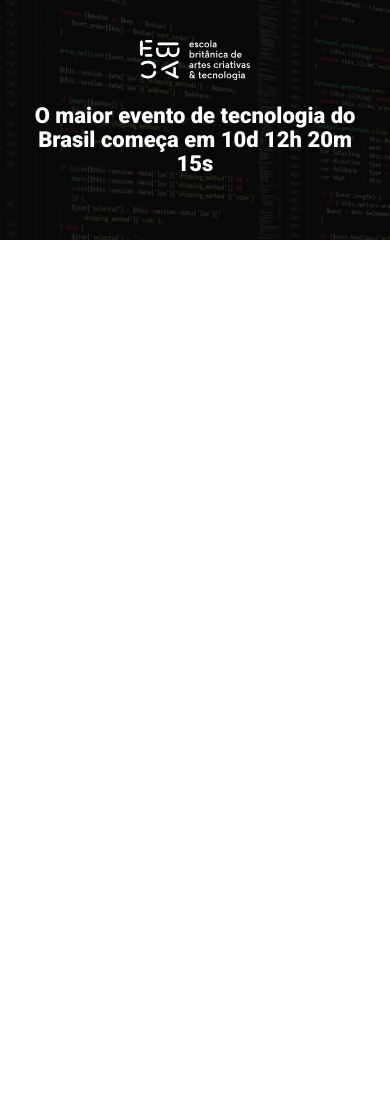
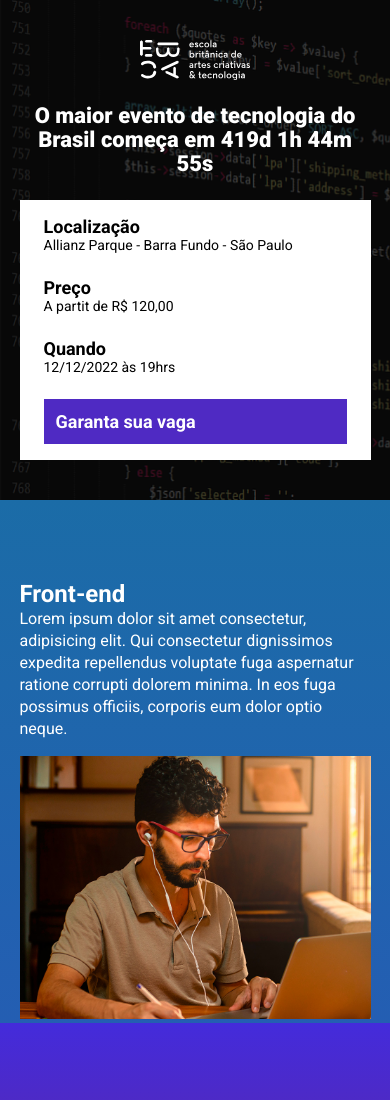
Before and after one commit to FernandoGon19/Exercicio_22_Trabalho, a website built with Parcel: page src/index.html in a window 390 px wide. Shown: the top 1100 px of the page. Before the commit the page ends 844 px from the top, so only its background shows below. Built offline with nearby package versions, Linux system fonts and the light colour scheme.

Commit message:
criando a contagem regressiva

```diff
--- a/package.json
+++ b/package.json
@@ -2,9 +2,9 @@
   "name": "ebac_talks",
   "version": "1.0.0",
   "description": "",
-  "main": "index.js",
   "scripts": {
     "dev": "parcel src/index.html src/styles/main.scss src/scripts/main.js",
+    "build": "parcel build src/index.html",
     "test": "echo \"Error: no test specified\" && exit 1"
   },
   "keywords": [],
--- a/src/index.html
+++ b/src/index.html
@@ -9,19 +9,91 @@
     <link rel="preconnect" href="https://fonts.gstatic.com" crossorigin>
     <link href="https://fonts.googleapis.com/css2?family=Roboto:wght@400;700;900&display=swap" rel="stylesheet">
     <link rel="stylesheet" href="styles/main.scss">
+    <link rel="stylesheet" href="https://unpkg.com/aos@next/dist/aos.css" />
 </head>
 <body>
     <header class="hero">
         <div class="container">
             <img class="hero__logo" src="./images/ebac_logo.svg" alt="EBAC">
             <p class="hero__text">
-                O maior evento de tecnologia do Brasil começa em 10d 12h 20m 15s
+                O maior evento de tecnologia do Brasil começa em <span id="contador"></span>
             </p>
+            <div class="infos-bar">
+                <ul class="infos-bar__infos">
+                    <li class="infos-bar__infos__item">
+                        <b>Localização</b>
+                        Allianz Parque - Barra Fundo - São Paulo
+                    </li>
+                    <li class="infos-bar__infos__item">
+                        <b>Preço</b>
+                        A partit de R$ 120,00
+                    </li>
+                    <li class="infos-bar__infos__item">
+                        <b>Quando</b>
+                        12/12/2022 às 19hrs
+                    </li>
+                </ul>
+                <a href="#" class="button button--primary">
+                    Garanta sua vaga
+                </a>
+            </div>
         </div>
     </header>
 
+    <section class="event event--frontend">
+        <div class="container" data-aos="fade-right">
+            <div class="event__details">
+                <h2 class="event__details__tittle">Front-end</h2>
+                <p class="event__details__description">
+                    Lorem ipsum dolor sit amet consectetur, adipisicing elit. Qui consectetur dignissimos expedita repellendus voluptate fuga aspernatur ratione corrupti dolorem minima. In eos fuga possimus officiis, corporis eum dolor optio neque.
+                </p>
+
+            </div>
+            <img class="event__image" src="./images/frontend.png" alt="Front-End">
+        </div>
+
+        <section class="event event--ui-ux event--image-left"
+         ">
+            <div class="container" data-aos="fade-left">
+                <div class="event__details">
+                    <h2 class="event__details__tittle">UI/UX</h2>
+                    <p class="event__details__description">
+                        Lorem ipsum dolor sit amet consectetur, adipisicing elit. Qui consectetur dignissimos expedita repellendus voluptate fuga aspernatur ratione corrupti dolorem minima. In eos fuga possimus officiis, corporis eum dolor optio neque.
+                    </p>
+
+                </div>
+                <img class="event__image" src="./images/frontend.png" alt="Front-End">
+            </div>
+    </section>
+
+    <section class="event event--data-science">
+        <div class="container" data-aos="fade-right">
+            <div class="event__details">
+                <h2 class="event__details__tittle">Data Science</h2>
+                <p class="event__details__description">
+                    Lorem ipsum dolor sit amet consectetur, adipisicing elit. Qui consectetur dignissimos expedita repellendus voluptate fuga aspernatur ratione corrupti dolorem minima. In eos fuga possimus officiis, corporis eum dolor optio neque.
+                </p>
+
+            </div>
+            <img class="event__image" src="./images/frontend.png" alt="Front-End">
+        </div>
+    </section>
+
+    <section class="event event--backend event--image-left">
+        <div class="container" data-aos="fade-left">
+            <div class="event__details">
+                <h2 class="event__details__tittle">Back-End</h2>
+                <p class="event__details__description">
+                    Lorem ipsum dolor sit amet consectetur, adipisicing elit. Qui consectetur dignissimos expedita repellendus voluptate fuga aspernatur ratione corrupti dolorem minima. In eos fuga possimus officiis, corporis eum dolor optio neque.
+                </p>
+
+            </div>
+            <img class="event__image" src="./images/frontend.png" alt="Front-End">
+        </div>
+    </section>
 
 
+    <script src="https://unpkg.com/aos@next/dist/aos.js"></script>
     <script src="scripts/main.js"></script>
 </body>
 </html>
--- a/src/scripts/main.js
+++ b/src/scripts/main.js
@@ -1 +1,28 @@
-console.log('Ola mundo')
+AOS.init();
+
+const dataDoEvento = new Date("Dec 12, 2024 19:00:00");
+const timeStampDoEvento = dataDoEvento.getTime();
+
+const contaAsHoras = setInterval(function() {
+    const agora = new Date();
+    const timestampAtual = agora.getTime();
+
+    const distanciaAteOEvento = timeStampDoEvento - timestampAtual;
+
+    const diasEmMs = 1000 * 60 * 60 * 24;
+    const horaEmMs = 1000 * 60 * 60
+    const minutoEmMs = 1000 * 60
+
+    const diasAteOEvento = Math.floor(distanciaAteOEvento / diasEmMs)
+    const horasAteOEvento = Math.floor((distanciaAteOEvento % diasEmMs) / horaEmMs)
+    const minutosAteOEvento = Math.floor((distanciaAteOEvento %horaEmMs) / minutoEmMs)
+    const segundosAteOEvento = Math.floor((distanciaAteOEvento % minutoEmMs) / 1000)
+
+    document.getElementById('contador').innerHTML = `${diasAteOEvento}d ${horasAteOEvento}h ${minutosAteOEvento}m ${segundosAteOEvento}s`
+
+    if (distanciaAteOEvento < 0) {
+        clearInterval(contaAsHoras);
+        document.getElementById('contador').innerHTML = 'Evento expirado';
+    }
+
+},1000)
--- /dev/null
+++ b/src/styles/_events.scss
@@ -0,0 +1,66 @@
+@use 'variables';
+
+.event {
+    padding: 80px 0;
+
+    &--frontend {
+        background-image: linear-gradient(variables.$blue1, variables.$blue2);
+    }
+
+    &--ui-ux {
+        background-image: linear-gradient(variables.$blue2, variables.$pink);
+    }
+
+    &--data-science {
+        background-image: linear-gradient(variables.$pink, variables.$yellow);
+    }
+
+    &--backend {
+        background-image: linear-gradient(variables.$yellow, variables.$pink);
+    }
+
+    &--image-left {
+        .container {
+            flex-direction: row-reverse;
+        }
+    }
+
+    .container {
+        display: flex;
+        gap: 40px;
+    }
+
+    &__image {
+        max-width: 360px;
+    }
+
+    &__details {
+
+        &__title {
+            font-size: 18px;
+            font-weight: bold;
+            margin-bottom: 16px;
+        }
+
+        &__description {
+            font-size: 16px;
+            line-height: 22px;
+        }
+    }
+
+    @media (max-width: 640px) {
+        .container {
+            display: block;
+
+        }
+
+        &__image {
+            width: 100%;
+        }
+
+        &__details {
+            margin-right: 0;
+            margin-bottom: 16px;
+        }
+    }
+}
--- a/src/styles/_hero.scss
+++ b/src/styles/_hero.scss
@@ -1,3 +1,5 @@
+@use 'variables';
+
 .hero {
     padding-top: 64px;
     padding-bottom: 100px;
@@ -16,7 +18,7 @@
         left: 0;
         width: 100%;
         height: 100%;
-        background-color: #000;
+        background-color: variables.$secondaryTextColor;
         content: '';
         opacity: 0.7;
     }
--- /dev/null
+++ b/src/styles/_variables.scss
@@ -0,0 +1,8 @@
+$textColor: #fff;
+$secondaryTextColor: #000;
+
+$blue1: #1b6ca7;
+$blue2: #442bdb;
+$pink: #89223b;
+$yellow: #9c791d;
+$purple: #4f2ac3;
--- /dev/null
+++ b/src/styles/componentes/_buttons.scss
@@ -0,0 +1,26 @@
+@use '../variables';
+
+.button {
+    padding: 12px;
+    font-size: 18px;
+    font-weight: bold;
+    text-decoration: none;
+    text-align: center;
+    white-space: nowrap;
+
+    &--primary {
+        color: #fff;
+        background: variables.$purple;
+    }
+
+    @media (max-width: 640px) {
+        display: block;
+        width: 100%;
+
+    }
+
+    @media (max-width: 1024px) {
+        display: flex;
+        align-items: center;
+    }
+}
--- /dev/null
+++ b/src/styles/componentes/_infos_bar.scss
@@ -0,0 +1,42 @@
+@use '../variables';
+
+.infos-bar {
+    padding: 16px 24px;
+    background-color: variables.$textColor;
+    display: flex;
+    justify-content: space-between;
+
+    &__infos {
+        display: flex;
+        gap: 40px;
+
+        &__item {
+            font-size: 14px;
+            color: variables.$secondaryTextColor;
+
+            b {
+                color: variables.$secondaryTextColor;
+                font-size: 18px;
+                display: block;
+            }
+        }
+    }
+
+    @media (max-width: 640px) {
+        display: block;
+
+        &__infos {
+            display: block;
+
+            &__item {
+                margin-bottom: 24px;
+            }
+        }
+    }
+
+    @media (max-width: 1024px) {
+        &__infos {
+            gap: 16px;
+        }
+    }
+}
--- a/src/styles/main.scss
+++ b/src/styles/main.scss
@@ -1,11 +1,16 @@
 @use 'hero';
+@use 'componentes/infos_bar';
+@use 'componentes/buttons';
+@use 'events';
+@use 'variables';
 
 * {
     margin: 0;
     padding: 0;
     box-sizing: border-box;
     font-family: Roboto, sans-serif;
-    color: #fff;
+    color: variables.$textColor;
+    list-style: none;
 }
 
 .container {
```
